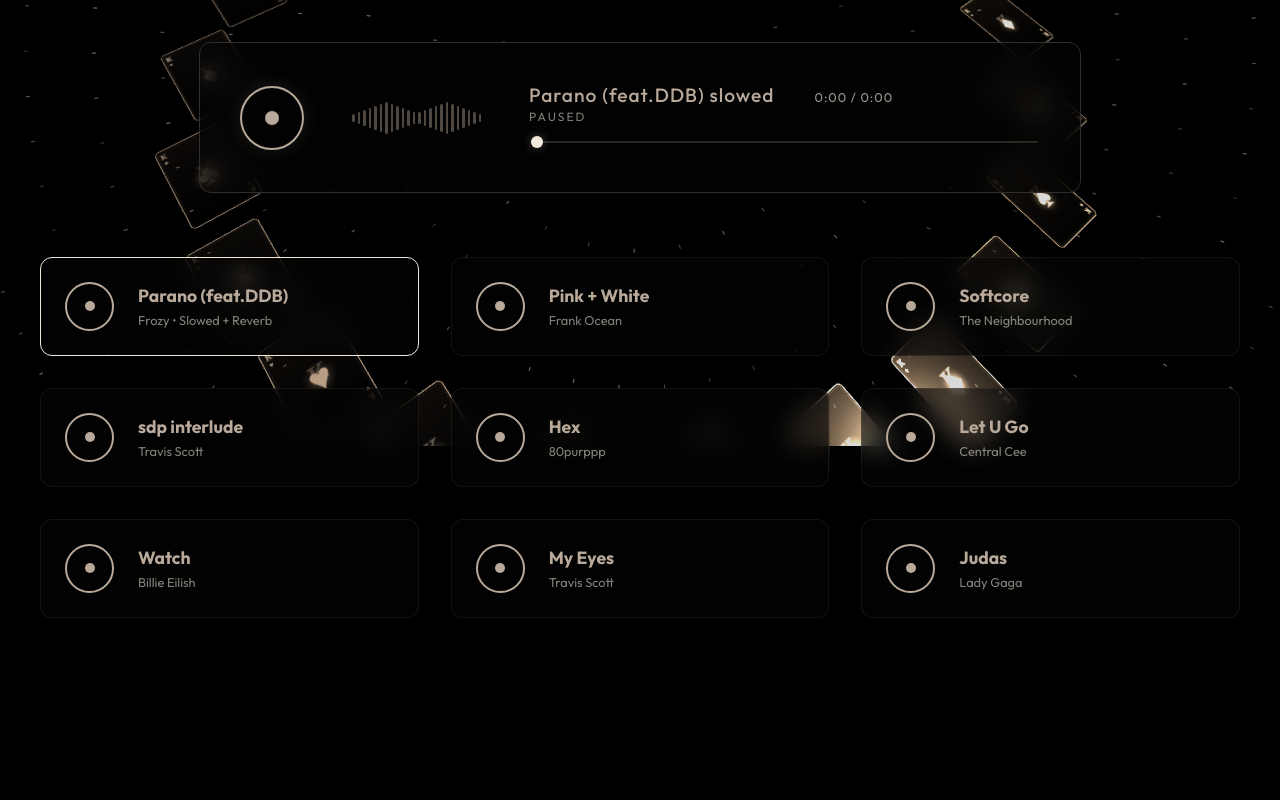
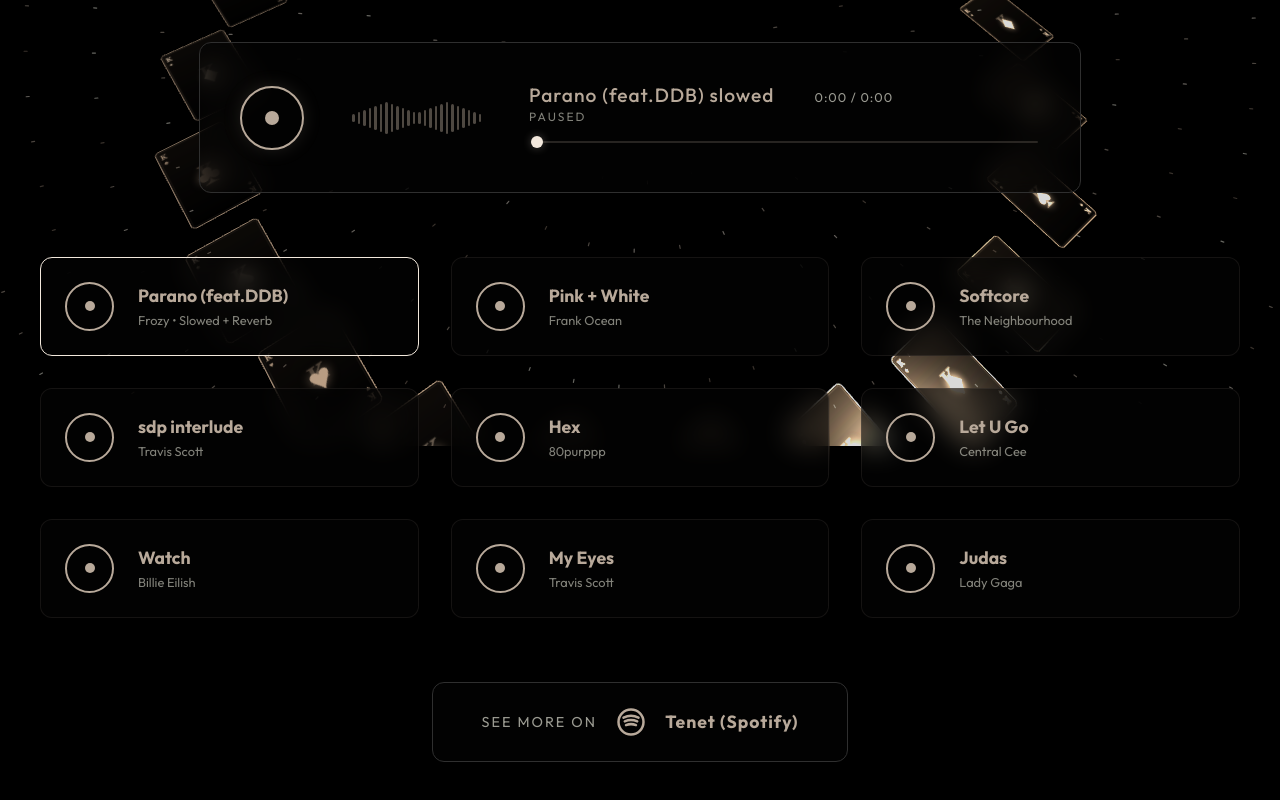
Before and after one commit to tenetthomask/profile, a website: page music.html in a window 1280 px wide. Shown: the part 354-1154 px from the top of the page. Before the commit the page ends 1082 px from the top, so only its background shows below. Drawn offline with nearby package versions, Linux system fonts and the light colour scheme; animation ran at ten frames a second; a web font is replaced by a local one.

Commit message:
Restore Spotify links except for the main page (home.html)

```diff
--- a/music.html
+++ b/music.html
@@ -221,6 +221,20 @@
             </div>
         </div>
 
+        <div class="spotify-promo-area" style="margin-top: 4rem; width: 100%; display: flex; justify-content: center;">
+            <a href="https://open.spotify.com/user/31jygpoveiu4xoismxuptyawi35a?si=nQwJ0tXxT-imXSDbL2IlZg" id="social-spotify" target="_blank" rel="noopener noreferrer"
+               class="glass-card spotify-full-link"
+               style="display: flex; align-items: center; gap: 1.2rem; padding: 1.5rem 3rem; text-decoration: none; color: inherit; transition: all 0.4s cubic-bezier(0.175, 0.885, 0.32, 1.275);">
+                <span style="font-size: 0.9rem; opacity: 0.6; letter-spacing: 2px; text-transform: uppercase;">see more on</span>
+                <svg xmlns="http://www.w3.org/2000/svg" width="30" height="30" viewBox="0 0 24 24" fill="none" stroke="var(--primary)" stroke-width="2" stroke-linecap="round" stroke-linejoin="round">
+                    <circle cx="12" cy="12" r="10"></circle>
+                    <path d="M8 14.5c2.5-1 5.5-1 8 0"></path>
+                    <path d="M7 11.5c3.5-1.5 6.5-1.5 10 0"></path>
+                    <path d="M6 8.5c4-2 8-2 12 0"></path>
+                </svg>
+                <strong style="font-size: 1.1rem; color: var(--primary); letter-spacing: 1px;">Tenet (Spotify)</strong>
+            </a>
+        </div>
     </div>
 
     <script src="mobius.js"></script>
--- a/script.js
+++ b/script.js
@@ -149,6 +149,9 @@ document.addEventListener('DOMContentLoaded', () => {
         } else if (command.includes('github')) {
             document.getElementById('social-github')?.click();
             voiceOutput.textContent = '🐙 Opening GitHub';
+        } else if (command.includes('spotify')) {
+            document.getElementById('social-spotify')?.click();
+            voiceOutput.textContent = '🎵 Opening Spotify';
         } else if (command.includes('social')) {
             document.getElementById('socials')?.scrollIntoView({ behavior: 'smooth' });
             voiceOutput.textContent = '🔗 Moving to socials';
```
